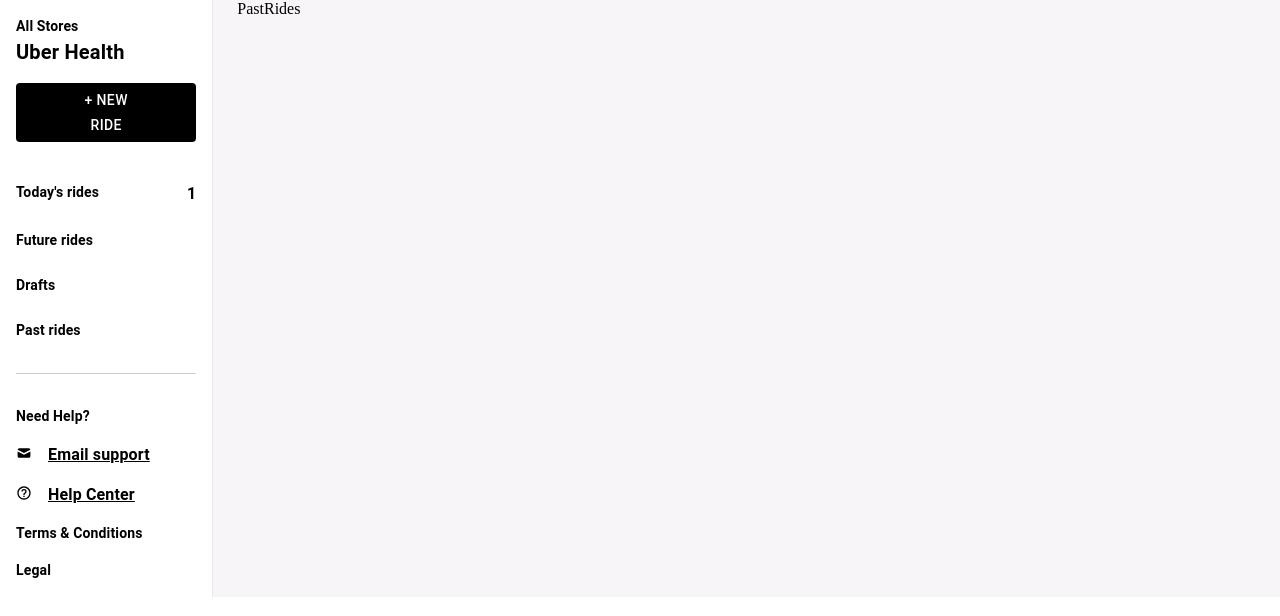
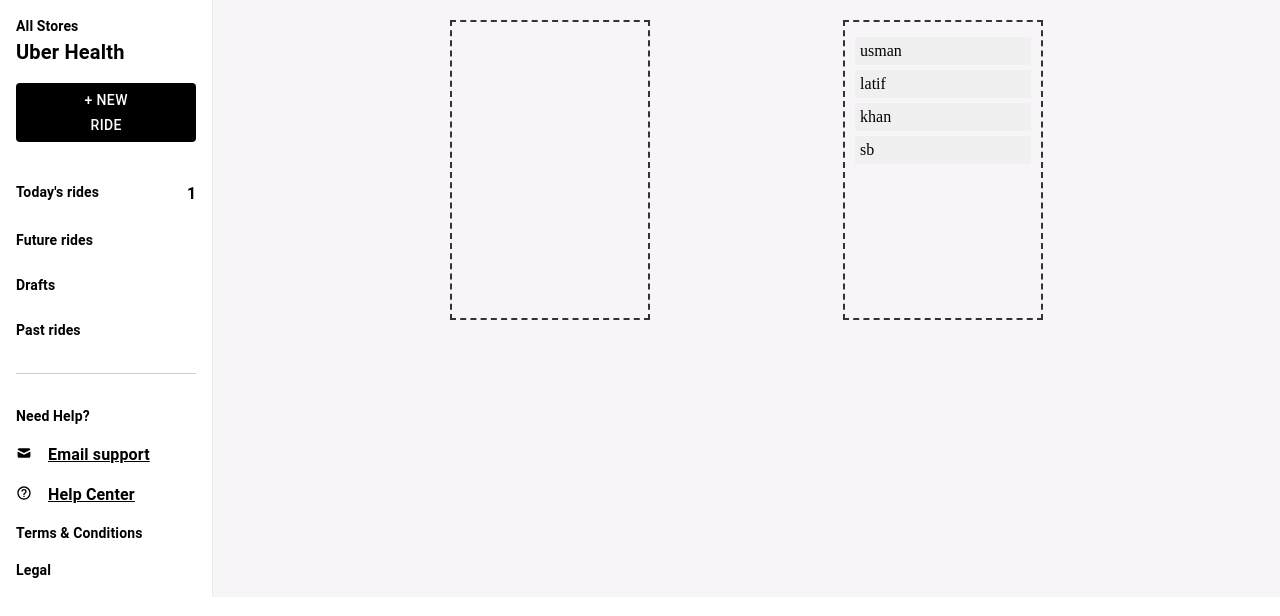
Before and after one commit to usmanjhumri/Dashboard, a React (Vite) app: page /pastrides in a window 1280 px wide. Shown: the top 616 px of the page. Built offline with nearby package versions, Linux system fonts and the light colour scheme.

Commit message:
adding drag and drop

```diff
--- a/src/component/Completed/Completed.jsx
+++ b/src/component/Completed/Completed.jsx
@@ -1,8 +1,13 @@
 
 
 const Completed = () => {
+
     return (
-        <div>Completed</div>
+        <>
+            <div className="complete">
+                usman
+            </div>
+        </>
     )
 }
 
--- a/src/component/Home/Home.jsx
+++ b/src/component/Home/Home.jsx
@@ -52,7 +52,7 @@
                         sx={{ mt: 3 }}
                     >
                         <Grid container spacing={2}>
-                            <Grid item xs={12} sm={6}>
+                            <Grid item xs={12} sm={6} mt={2} mb={2}>
                                 <TextField
                                     autoComplete="given-name"
                                     name="firstName"
@@ -75,7 +75,7 @@
                                     </>
                                 )}
                             </Grid>
-                            <Grid item xs={12} sm={6}>
+                            <Grid item xs={12} sm={6} mt={2} mb={2}>
                                 <TextField
                                     required
                                     fullWidth
@@ -97,7 +97,7 @@
                                     </>
                                 )}
                             </Grid>
-                            <Grid item xs={12}>
+                            <Grid item xs={12} mt={2} mb={2}>
                                 <TextField
                                     required
                                     fullWidth
@@ -124,7 +124,7 @@
 
 
 
-                            <Grid item xs={12}>
+                            <Grid item xs={12} mt={2} mb={2}>
                                 <TextField
                                     required
                                     fullWidth
@@ -146,7 +146,7 @@
                             </Grid>
 
                         </Grid>
-                        <Box sx={{
+                        <Box mt={2} mb={2} sx={{
                             display: "flex",
                             justifyContent: "space-between",
                             alignItems: "center",
--- /dev/null
+++ b/src/component/Past Rides/DragAndDropBoxes.module.css
@@ -0,0 +1,20 @@
+.container {
+  display: flex;
+  justify-content: space-evenly;
+  padding: 20px;
+}
+
+.box {
+  width: 200px;
+  height: 300px;
+  border: 2px dashed #333;
+  padding: 10px;
+  overflow: auto;
+}
+
+.draggableItem {
+  margin: 5px 0;
+  padding: 5px;
+  background-color: #f0f0f0;
+  cursor: pointer;
+}
--- a/src/component/Past Rides/PastRides.jsx
+++ b/src/component/Past Rides/PastRides.jsx
@@ -1,9 +1,60 @@
 
 
+import { useState } from "react";
+import styles from './DragAndDropBoxes.module.css';
+
 const PastRides = () => {
+    const [rightBoxItems, setRightBoxItems] = useState(["usman", "latif", "khan", "sb"]);
+    const [leftBoxItems, setLeftBoxItems] = useState([]);
+
+    const handleDragStart = (event, item) => {
+        event.dataTransfer.setData("text/plain", item);
+    };
+
+    const handleDragOver = (event) => {
+        event.preventDefault();
+    };
+
+    const handleDrop = (event) => {
+        event.preventDefault();
+        const droppedItem = event.dataTransfer.getData("text/plain");
+
+        // Remove the dropped item from the right box
+        setRightBoxItems(prevItems => prevItems.filter(item => item !== droppedItem));
+
+        // Add the dropped item to the left box
+        setLeftBoxItems(prevItems => [...prevItems, droppedItem]);
+    };
+
     return (
-        <div>PastRides</div>
-    )
+        <>
+            <div className={styles.container}>
+                <div
+                    className={styles.box}
+                    onDragOver={handleDragOver}
+                    onDrop={handleDrop}
+                >
+                    {leftBoxItems.map((item, index) => (
+                        <div key={index} className={styles.draggableItem}>
+                            {item}
+                        </div>
+                    ))}
+                </div>
+                <div className={styles.box}>
+                    {rightBoxItems.map((item, index) => (
+                        <div
+                            key={index}
+                            draggable
+                            onDragStart={(e) => handleDragStart(e, item)}
+                            className={styles.draggableItem}
+                        >
+                            {item}
+                        </div>
+                    ))}
+                </div>
+            </div>
+        </>
+    );
 }
 
-export default PastRides
+export default PastRides;
```
